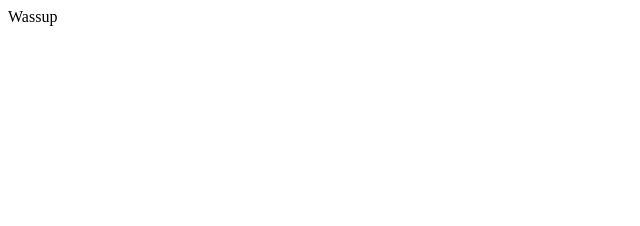
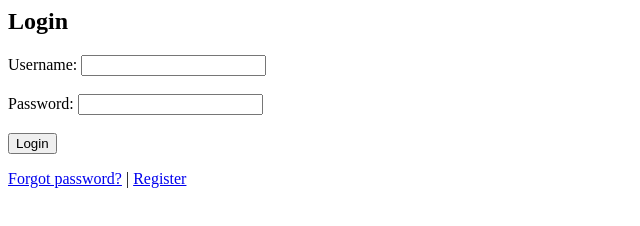
Before and after one commit to ipiaW/ipiaw.github.io, a plain HTML site: page index.html in a window 1280 px wide. Shown: the whole page, without its empty margins (0-640 px from the left). Drawn offline with Linux system fonts and the light colour scheme.

Commit message:
Update index.html

```diff
--- a/index.html
+++ b/index.html
@@ -1 +1,11 @@
-Wassup
+<div class="login-container">
+  <h2>Login</h2>
+  <form>
+    <label for="username">Username:</label>
+    <input type="text" id="username" name="username"><br><br>
+    <label for="password">Password:</label>
+    <input type="password" id="password" name="password"><br><br>
+    <input type="submit" value="Login">
+  </form>
+  <p><a href="#">Forgot password?</a> | <a href="#">Register</a></p>
+</div>
```
